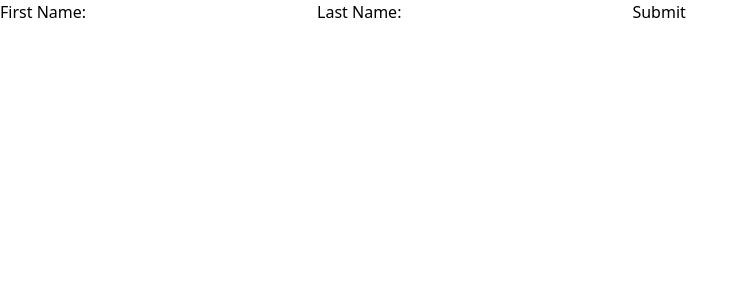
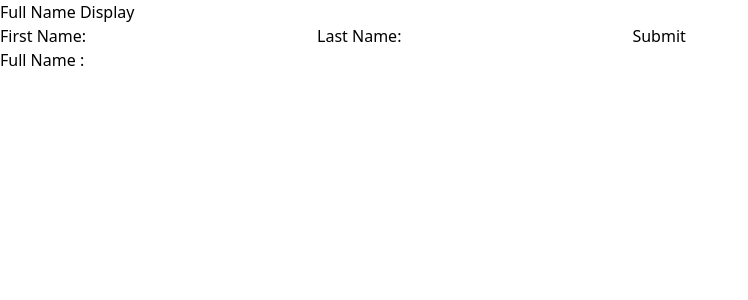
Before and after one commit to Omkottewar/crio-Projects-react, a React (Vite) app in the folder full-name-display/: page / in a window 1280 px wide. Shown: the top 300 px of the page, without its empty margins (0-748 px from the left). Built offline with nearby package versions, Linux system fonts and the light colour scheme.

Commit message:
fullNamedispaly

```diff
--- a/full-name-display/src/App.jsx
+++ b/full-name-display/src/App.jsx
@@ -1,6 +1,4 @@
 import { useState } from "react";
-import reactLogo from "./assets/react.svg";
-import viteLogo from "/vite.svg";
 import "./index.css";
 
 function App() {
@@ -19,13 +17,14 @@ function App() {
   };
 
   const handlesubmit = (e) => {
-    e.preventDefault(); // Prevent form submission
-    setIsSubmit(true); // Set submit state to true
+    e.preventDefault();
+    setIsSubmit(true);
   };
 
   return (
     <div className="">
-      <form onSubmit={handlesubmit} className="flex flex-col text-3xl">
+      <h1 className="text-3xl font-bold">Full Name Display</h1>
+      <form onSubmit={handlesubmit} className="flex flex-col gap-5">
         <label htmlFor="firstName">
           First Name:
           <input
@@ -37,7 +36,6 @@ function App() {
             required
           />
         </label>
-
         <label htmlFor="lastName">
           Last Name:
           <input
@@ -49,10 +47,10 @@ function App() {
             required
           />
         </label>
-        <button type="submit">Submit</button>
+        <button type="submit" className=" w-24 rounded-sm border border-black bg-gray-300" >Submit</button>
       </form>
       <div className="mt-4">
-        {isSubmit && <span>{firstName} {lastName}</span>}
+      Full Name : {isSubmit && <span> {firstName} {lastName}</span>}
       </div>
     </div>
   );
```
